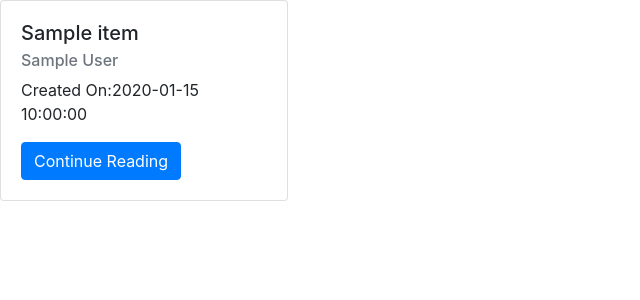
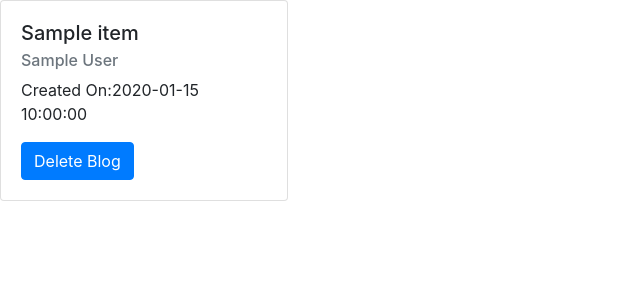
Before and after one commit to MoyankGiri/AlwaysObservableWebApp, a Flask app: template app/templates/display_blog.html in a window 1280 px wide. Shown: the top 300 px of the page, without its empty margins (0-640 px from the left). Run offline with Flask 2, Linux system fonts and the light colour scheme; the template is opened without the code that fills it: most values are stand-ins (such as "Sample title", 1, 10 or a date in 2020); some libraries are stand-ins or nearby versions.

Commit message:
delete blogs successful

```diff
--- a/app/api_gateway.py
+++ b/app/api_gateway.py
@@ -67,8 +67,9 @@ class apiClient:
 
     def delete_post(self,blogid,userid):
         print(f"********{blogid,userid}********")
+        isSuccess={'success':False}
         try:
-            isSuccess = self.post_stub.deletePost(user_pb2.uuid(id=blogid,userID=userid))
+            isSuccess = self.post_stub.deletePost(post_pb2.uid(id=blogid,userID=userid))
             return isSuccess
         except Exception as e:
             print(f"Error {e}")
@@ -205,16 +206,17 @@ def readBlogs():
     else:
         return render_template("homepage.html")
 
-@app.route("/deleteBlog",methods=['POST','GET'])
+@app.route("/deleteBlog",methods=['GET'])
 def deleteBlog():
     #check if the blog actually belongs to him
     authRes = apic.authorize_user(request.cookies.get("token"))
     if authRes.success:
         print("User Authorized!!")
-        if request.method == 'POST':
-            isSuccess = apic.delete_post(request.form.get("blogid"),authRes.userID)
+        if request.method == 'GET':
+            isSuccess = apic.delete_post(request.args.get("blogid"),authRes.userID)
+            print("isSuccess",isSuccess)
             if isSuccess.success:
-                return render_template('delete_success.html')
+                return render_template('success.html')
             else:
                 return render_template('failed.html')
 
--- a/app/templates/display_blog.html
+++ b/app/templates/display_blog.html
@@ -9,18 +9,20 @@
 
     {%for item in items%}
     <div class="card" style="width: 18rem;">
-        <div class="card-body">
+        <div class="card-body" id="{{item.id}}">
           <h5 class="card-title">{{item.title}}</h5>
           <h6 class="card-subtitle mb-2 text-muted">{{item.author}}</h6>
           <p class="card-text">Created On:{{item.creationDate}}</p>
-          <button type="button" class="btn btn-primary">Continue Reading</button>
+          <button id="del" type="button" class="btn btn-primary">Delete Blog</button>
         </div>
     </div>
     {%endfor%}
 </body>
 
 <script>
-    $("#post").click(function(event){
+    $("#del").click(function(event){
         alert(event.target.parentElement.id);
+        var bid = event.target.parentElement.id;
+        window.location = "{{url_for('deleteBlog')}}"+`?blogid=${bid}`;
     })
 </script>
```
